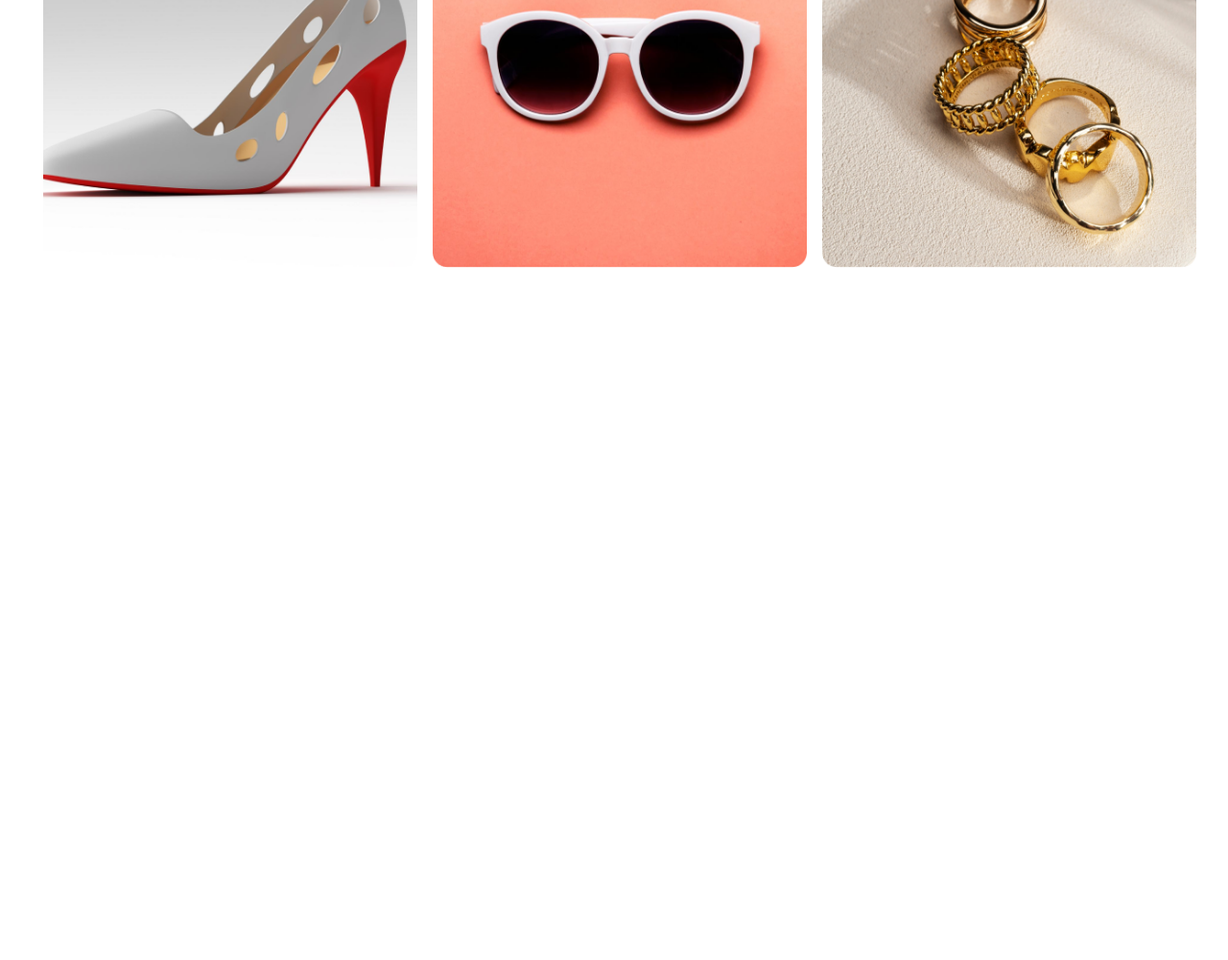
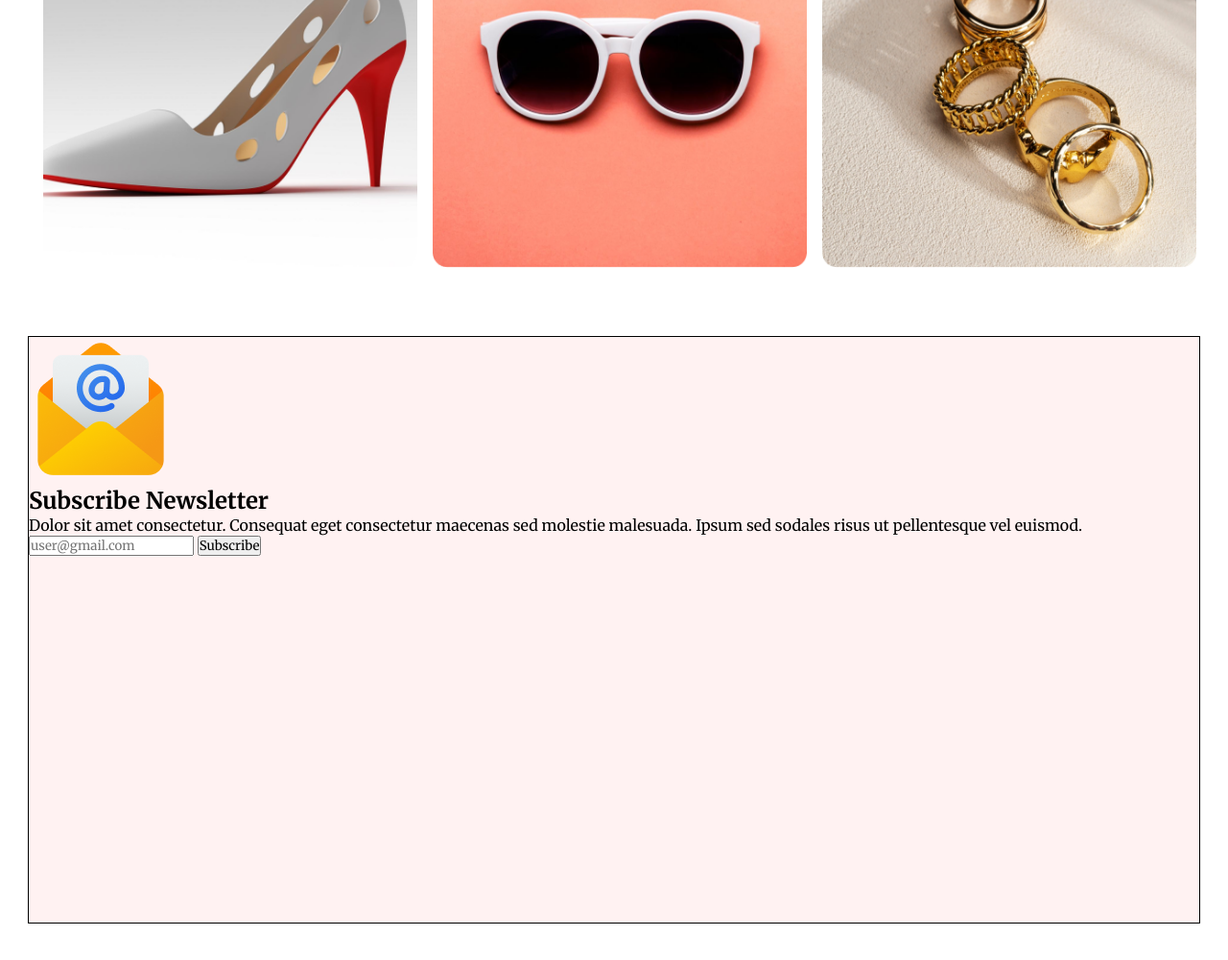
Before and after one commit to salahuddin24/my-first-assaignment, a plain HTML site: page index.html in a window 1280 px wide. Shown: the part 4735-5735 px from the top of the page at 96% size. Before the commit the page ends 5035 px from the top, so only its background shows below. Drawn offline with Linux system fonts and the light colour scheme.

Commit message:
added seven section

```diff
--- a/index.html
+++ b/index.html
@@ -88,6 +88,17 @@
           </div>
       </div>
     </section>
+    <section class="section8">
+      <div>
+           <img src="./resources/Group 61.png" alt="">
+        <h2>Subscribe Newsletter</h2>
+        <p>Dolor sit amet consectetur. Consequat eget consectetur maecenas sed molestie malesuada. Ipsum sed sodales risus ut pellentesque vel euismod. </p>
+      </div>
+      <div>
+        <input type="text" placeholder="user@gmail.com">
+        <button>Subscribe</button>
+      </div>
+    </section>
   </main>
   <footer>
 
--- a/style.css
+++ b/style.css
@@ -270,7 +270,13 @@ padding-bottom:50px ;
   gap: 16px;
   padding-left:15px;
 }
-/* .rectangle-image-buttom{
-  display: flex;
-  gap: 14px;
-} */
+
+
+/* section eight style  */
+.section8{
+  height: 610px;
+  width: 1220px;
+  border: 1px solid;
+  margin: 50px auto;
+  background: rgba(255, 0, 0, 0.05);
+}
```
